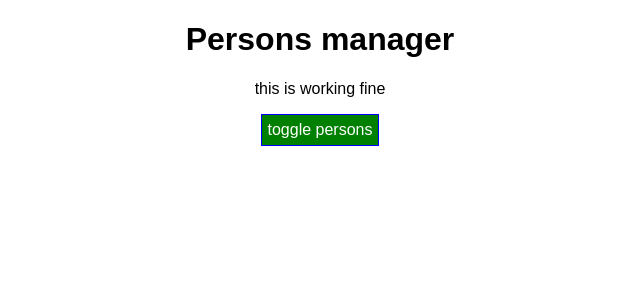
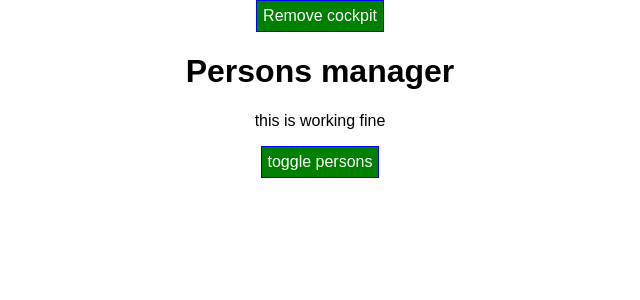
Before and after one commit to vsvijay987/react-learning, a React app: page / in a window 1280 px wide. Shown: the top 300 px of the page, without its empty margins (320-960 px from the left). Built offline with nearby package versions, Linux system fonts and the light colour scheme.

Commit message:
using shouldComponentUpdate for performance optimization

```diff
--- a/src/components/Cockpit/Cockpit.js
+++ b/src/components/Cockpit/Cockpit.js
@@ -9,6 +9,9 @@
     setTimeout(() => {
       alert('saved request');
     }, 1000);
+    return () => {
+      console.log("Cockpit.js useEffect");
+    }
   }, [])
 
   let assignedClasses = [];
--- a/src/components/Persons/Persons.js
+++ b/src/components/Persons/Persons.js
@@ -9,7 +9,9 @@
 
   shouldComponentUpdate(nextProps, nextState) {
     console.log("Persons.js shouldComponentUpdate");
-    return true;
+
+    if(nextProps.persons !== this.props.persons) return true
+    return false
   }
 
   getSnapshotBeforeUpdate(prevProps, prevState) {
--- a/src/containers/App.js
+++ b/src/containers/App.js
@@ -34,6 +34,7 @@
     ],
     otherState: "something",
     showPersons: false,
+    showCockpit: true,
   };
 
   static getDerivedStateFromProps(props, state){
@@ -151,12 +152,13 @@
 
     return (
       <div className={classes.App}>
-        <Cockpit
+        <button onClick={() => this.setState({showCockpit: false})}>Remove cockpit</button>
+        {this.state.showCockpit ? <Cockpit
           title = {this.props.projectTitle}
           showPersons={this.state.showPersons}
           persons={this.state.persons}
           toggle={this.togglePersonsHandler}
-        />
+        /> : null}
         {persons}
       </div>
     );
```
